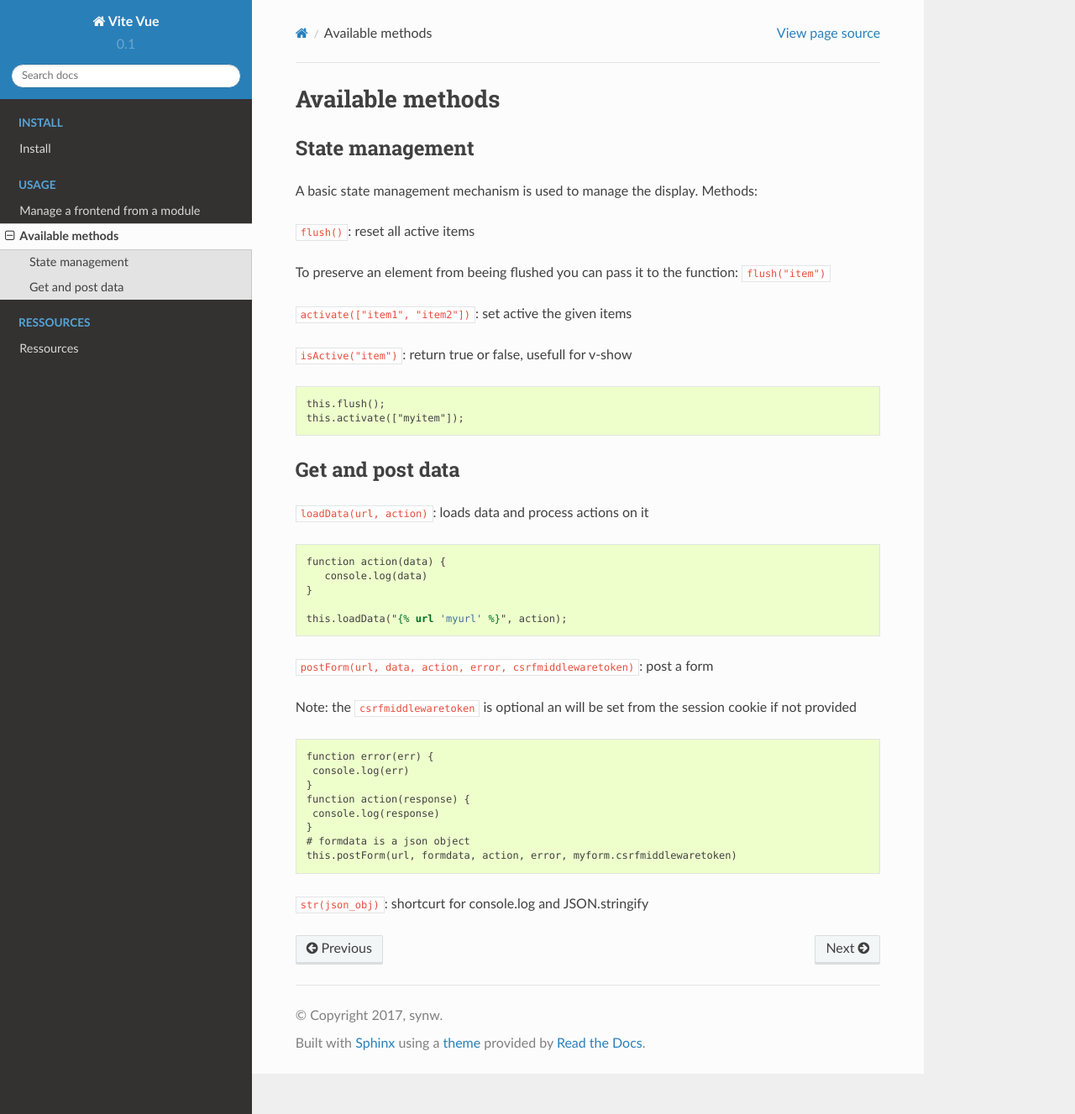
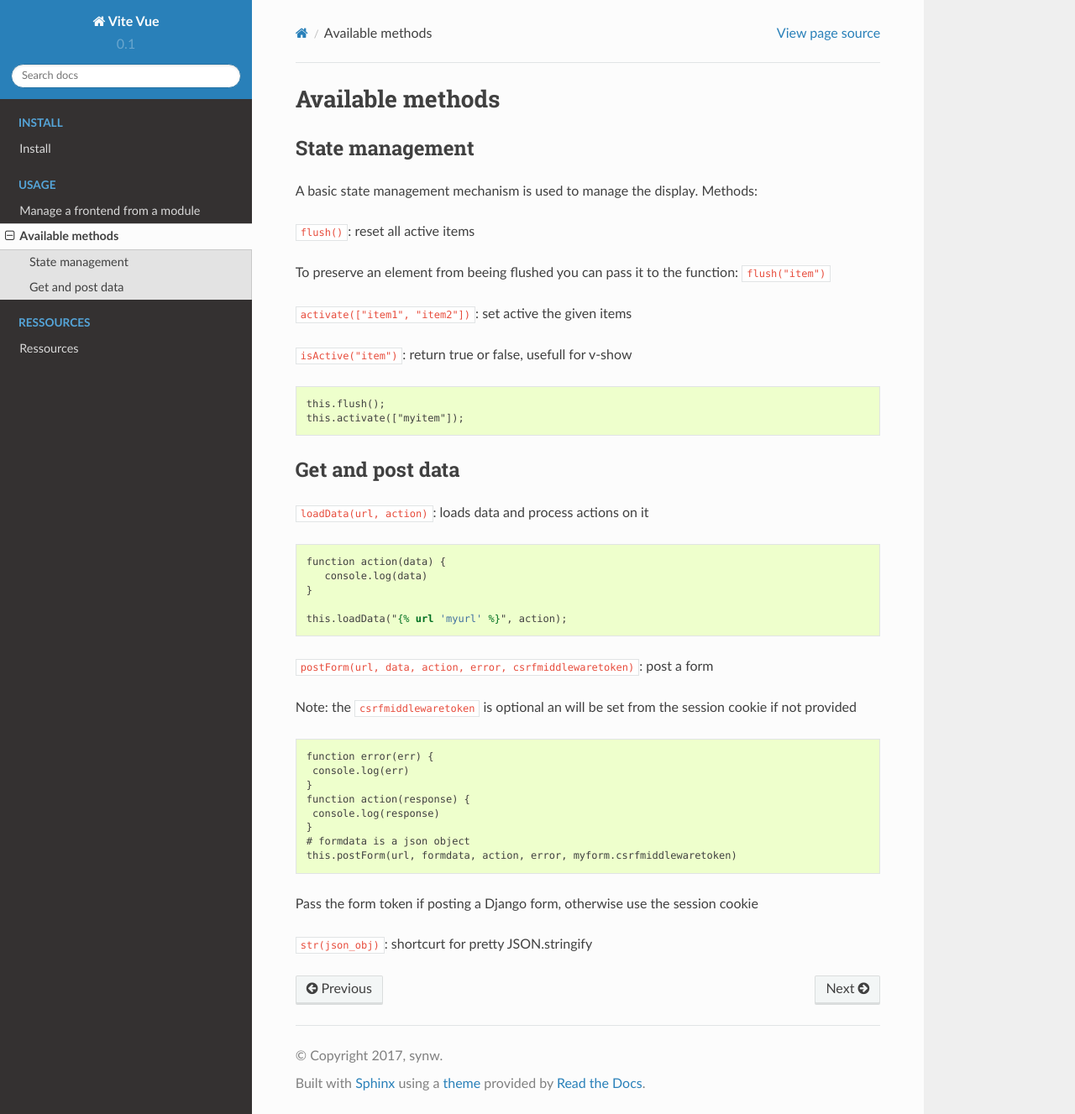
Before and after one commit to synw/django-vitevue, a Sphinx documentation site: the page built from docs/usage/methods.rst, in a window 1280 px wide and 1327 px high. Shown: the whole window at 84% size. Built offline with Sphinx 7.4.7 and the Read the Docs theme 2.0.0, drawn with Linux system fonts in a browser that asks for light colours.

Commit message:
Doc: precisions for using postForm method

```diff
--- a/docs/usage/methods.rst
+++ b/docs/usage/methods.rst
@@ -51,4 +51,7 @@ Note: the ``csrfmiddlewaretoken`` is optional an will be set from the session co
    # formdata is a json object
    this.postForm(url, formdata, action, error, myform.csrfmiddlewaretoken)
 
-``str(json_obj)``: shortcurt for console.log and JSON.stringify
+Pass the form token
+if posting a Django form, otherwise use the session cookie
+
+``str(json_obj)``: shortcurt for pretty JSON.stringify
```
